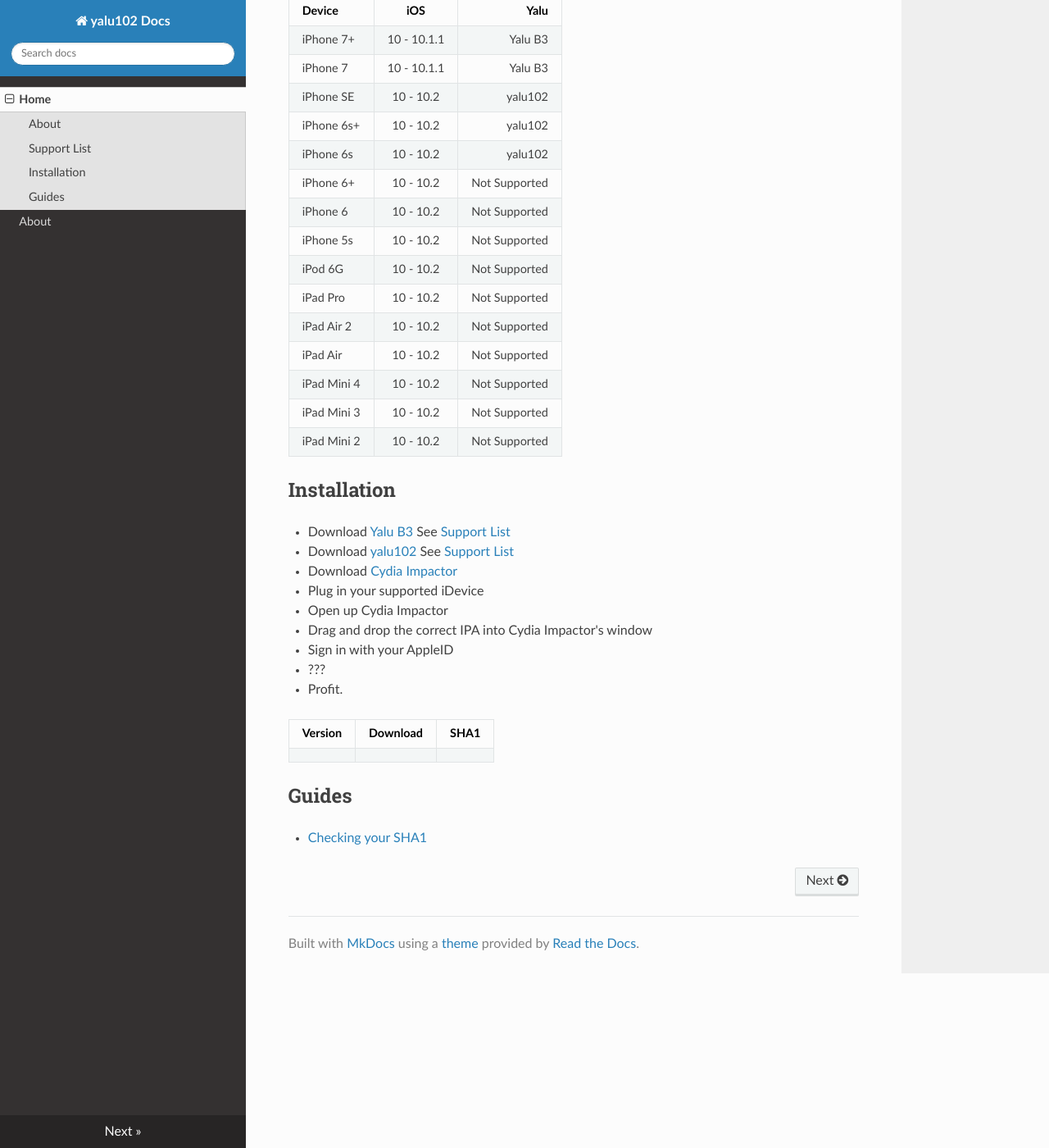
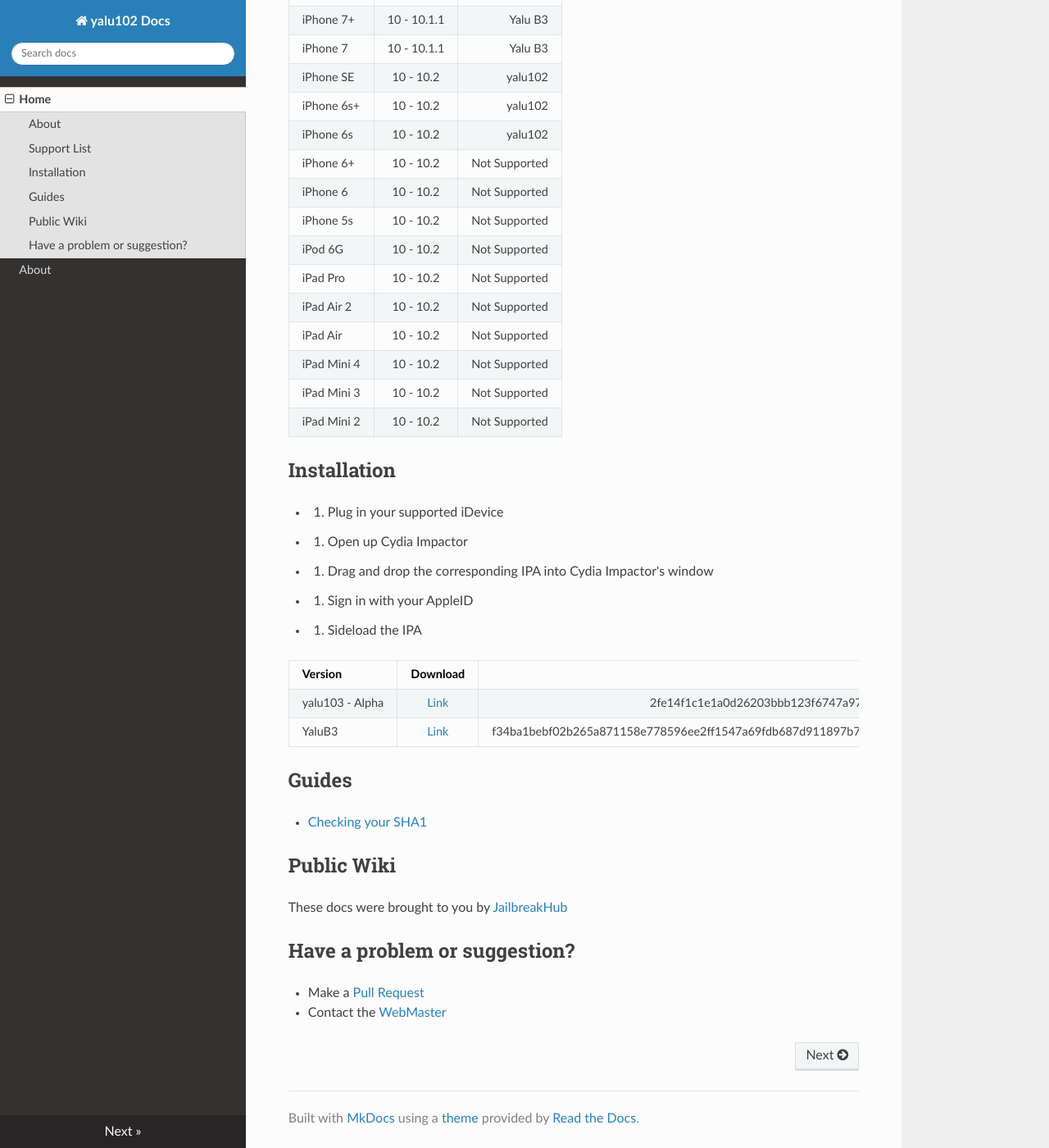
Before and after one commit to kpwn/yalu102, an MkDocs documentation site: the page built from docs/index.md, in a window 1280 px wide and 1400 px high, scrolled down 444 px. Shown: the whole window at 82% size. Built offline with MkDocs 1.6.1, drawn with Linux system fonts in a browser that asks for light colours; nearby versions of some CDN libraries; old or Windows-style settings are respelled for this version of MkDocs; some of the changed text lies outside the part shown.

Commit message:
sha1 tut

```diff
--- a/docs/index.md
+++ b/docs/index.md
@@ -30,22 +30,27 @@
 
 ## Installation
 
-* Download [Yalu B3](https://yalu.qwertyoruiop.com/mach_portal+yalu-b3.ipa) See [Support List](#support-list)
-
-* Download [yalu102](https://yalu.qwertyoruiop.com/yalu102_alpha.ipa) See [Support List](#support-list)
-
-* Download [Cydia Impactor](http://www.cydiaimpactor.com/)
-
-1. Plug in your supported iDevice
-2. Open up Cydia Impactor
-3. Drag and drop the correct IPA into Cydia Impactor's window
-4. Sign in with your AppleID
-5. ???
-6. Profit.
+* 1. Plug in your supported iDevice
+* 2. Open up Cydia Impactor
+* 3. Drag and drop the corresponding IPA into Cydia Impactor's window
+* 4. Sign in with your AppleID
+* 5. Sideload the IPA
 
 Version | Download | SHA1
 :----------- |:-------------:| -----------:
+yalu103 - Alpha | [Link](https://yalu.qwertyoruiop.com/yalu102_alpha.ipa) | 2fe14f1c1e1a0d26203bbb123f6747a978dd2b4f
+YaluB3 | [Link](https://yalu.qwertyoruiop.com/mach_portal+yalu-b3.ipa) | f34ba1bebf02b265a871158e778596ee2ff1547a69fdb687d911897b7b7b22c5
 
 ## Guides
 
-* [Checking your SHA1](404/)
+* [Checking your SHA1](sha1/)
+
+## Public Wiki
+
+These docs were brought to you by [JailbreakHub](jailbreakhub.org)
+
+## Have a problem or suggestion?
+
+* Make a [Pull Request](https://github.com/iOptimistic/yalu102/pulls)
+
+* Contact the [WebMaster](mailto:bobby@jailbreakhub.org?Subject=Yalu102%20Suggestions)
```
Also changed, not shown: other parts of docs/index.md (+1 -1 lines), docs/about.md (+2 -2 lines), docs/sha1.md (added, +26 -0 lines).
